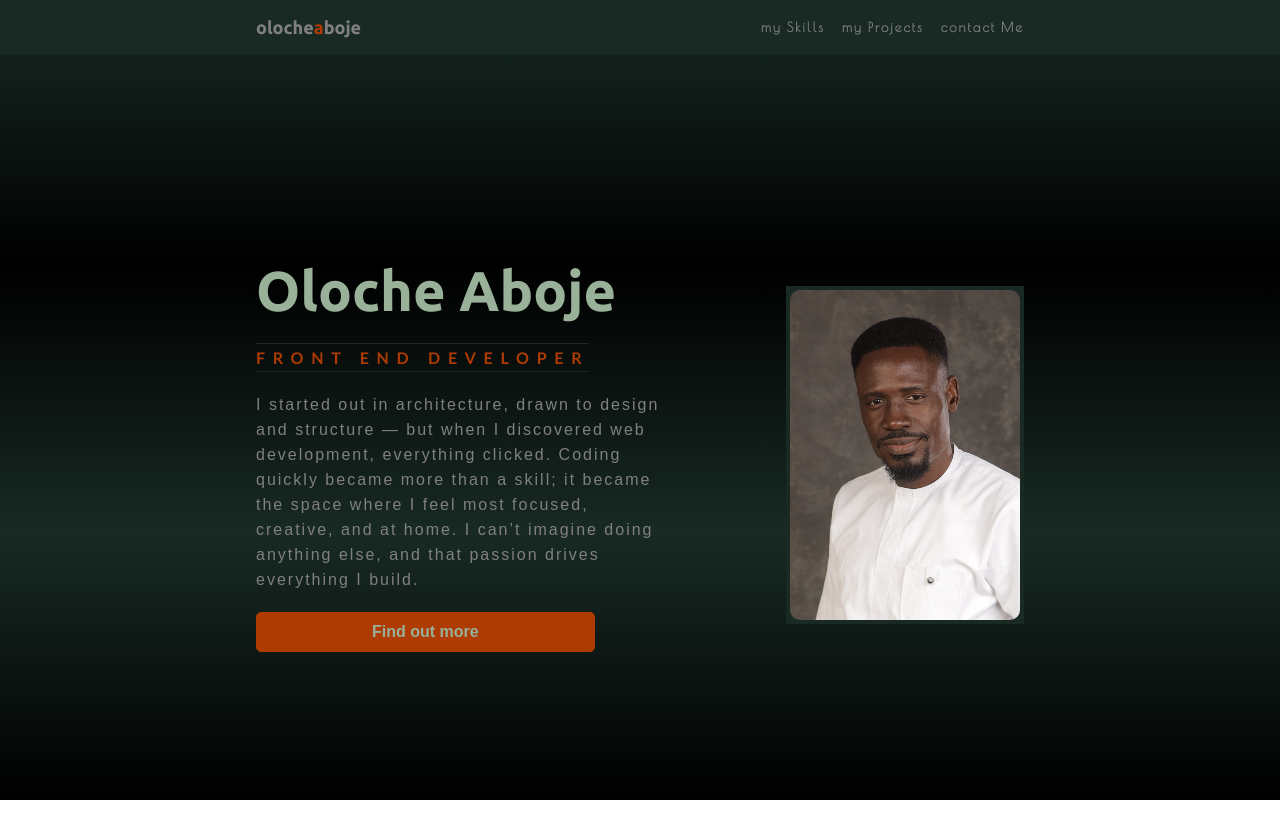
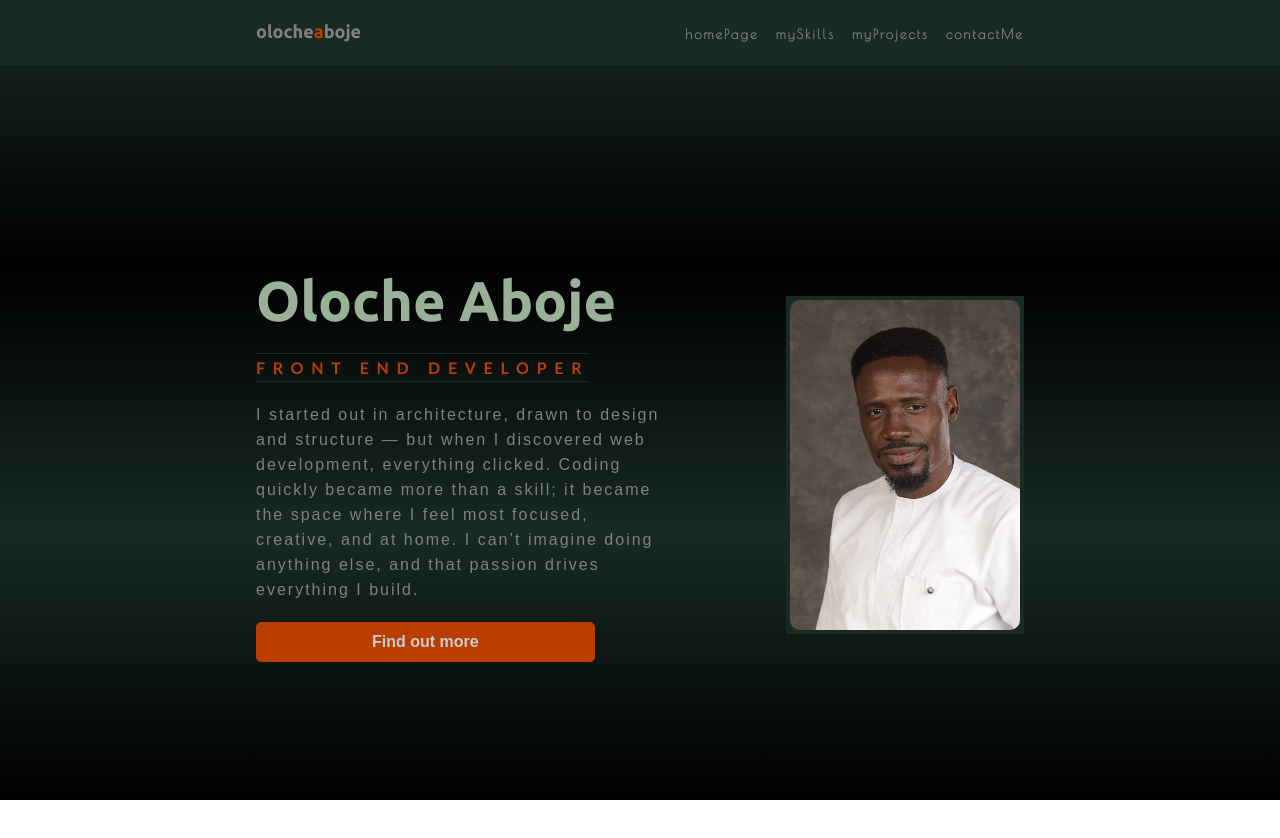
Before and after one commit to accdev1694/react-portfolio, a React (Vite) app: page / in a window 1280 px wide. Shown: the top 838 px of the page. Built offline with nearby package versions, Linux system fonts and the light colour scheme.

Commit message:
add hover states to links

```diff
--- a/src/components/Navbar.jsx
+++ b/src/components/Navbar.jsx
@@ -8,9 +8,10 @@ const Navbar = () => {
         oloche<span className="a-colorchange">a</span>boje
       </Link>
       <div className="navlinks">
-        <Link to="./my-skills">my Skills</Link>
-        <Link to="./my-projects">my Projects</Link>
-        <Link to="./contact-me">contact Me</Link>
+        <Link to="./">homePage</Link>
+        <Link to="./my-skills">mySkills</Link>
+        <Link to="./my-projects">myProjects</Link>
+        <Link to="./contact-me">contactMe</Link>
       </div>
       </div>
 
--- a/src/index.css
+++ b/src/index.css
@@ -1,10 +1,9 @@
-
-@import url('https://fonts.googleapis.com/css2?family=Poiret+One&family=Ubuntu:ital,wght@0,300;0,400;0,500;0,700;1,300;1,400;1,500;1,700&display=swap');
+@import url("https://fonts.googleapis.com/css2?family=Poiret+One&family=Ubuntu:ital,wght@0,300;0,400;0,500;0,700;1,300;1,400;1,500;1,700&display=swap");
 
 :root {
   --primary-color: rgb(152, 177, 152);
   --secondary-color: rgb(24, 42, 35);
-  --accent-color: rgb(173, 59, 2);
+  --accent-color: rgb(186, 62, 0);
   --spacing-xs: 4px;
   --spacing-sm: 7px;
   --spacing-md: 10px;
@@ -21,8 +20,8 @@
 }
 
 body {
-  font-family:  Ubuntu, system-ui, -apple-system, BlinkMacSystemFont, "Segoe UI", Roboto,
-    Oxygen, Cantarell, "Open Sans", "Helvetica Neue", sans-serif;
+  font-family: Ubuntu, system-ui, -apple-system, BlinkMacSystemFont, "Segoe UI",
+    Roboto, Oxygen, Cantarell, "Open Sans", "Helvetica Neue", sans-serif;
   background: linear-gradient(
     var(--secondary-color),
     black,
@@ -46,11 +45,16 @@ div.navbar {
 div.contents {
   display: flex;
   justify-content: space-between;
+  align-items: center;
 }
 
 .contents a {
   text-decoration: none;
   color: grey;
+  border-bottom: 2px solid transparent;
+  padding: var(--spacing-xs) 0 var(--spacing-xs) 0;
+  margin-bottom: 0;
+  transition: all ease-in-out 0.3s;
 }
 
 .contents .navlinks a {
@@ -61,11 +65,16 @@ div.contents {
   letter-spacing: 2px;
 }
 
-span.a-colorchange{
+a:hover {
+  border-bottom: 2px solid var(--accent-color);
+  color: rgba(255, 255, 255, 0.6);
+}
+
+span.a-colorchange {
   color: var(--accent-color);
 }
 
-.logo{
+.logo {
   font-weight: 900;
   font-size: large;
 }
@@ -119,10 +128,18 @@ h1.main-section-heading {
   font-size: 1em;
   margin-top: 20px;
   background: var(--accent-color);
-  color: var(--primary-color);
+  color: rgb(204, 204, 204);
   border: 1px solid var(--accent-color);
   font-weight: 900;
   border-radius: 5px;
+  cursor: pointer;
+}
+
+.learn-more:hover {
+  color: white;
+  box-shadow: 0 0 7px orangered;
+  transition: all ease-in-out 0.2s;
+  border: 1px solid orangered;
 }
 
 .right-intro {
```
